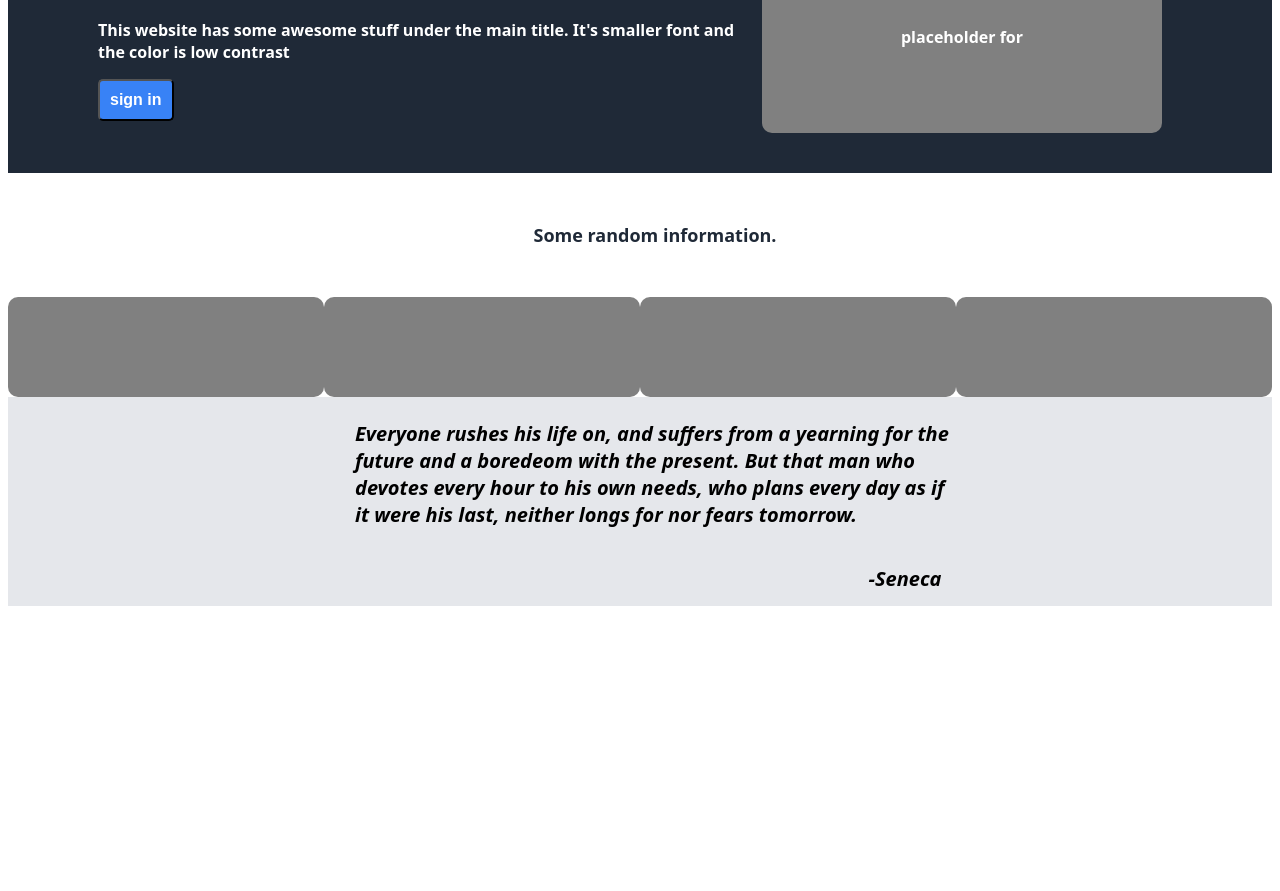
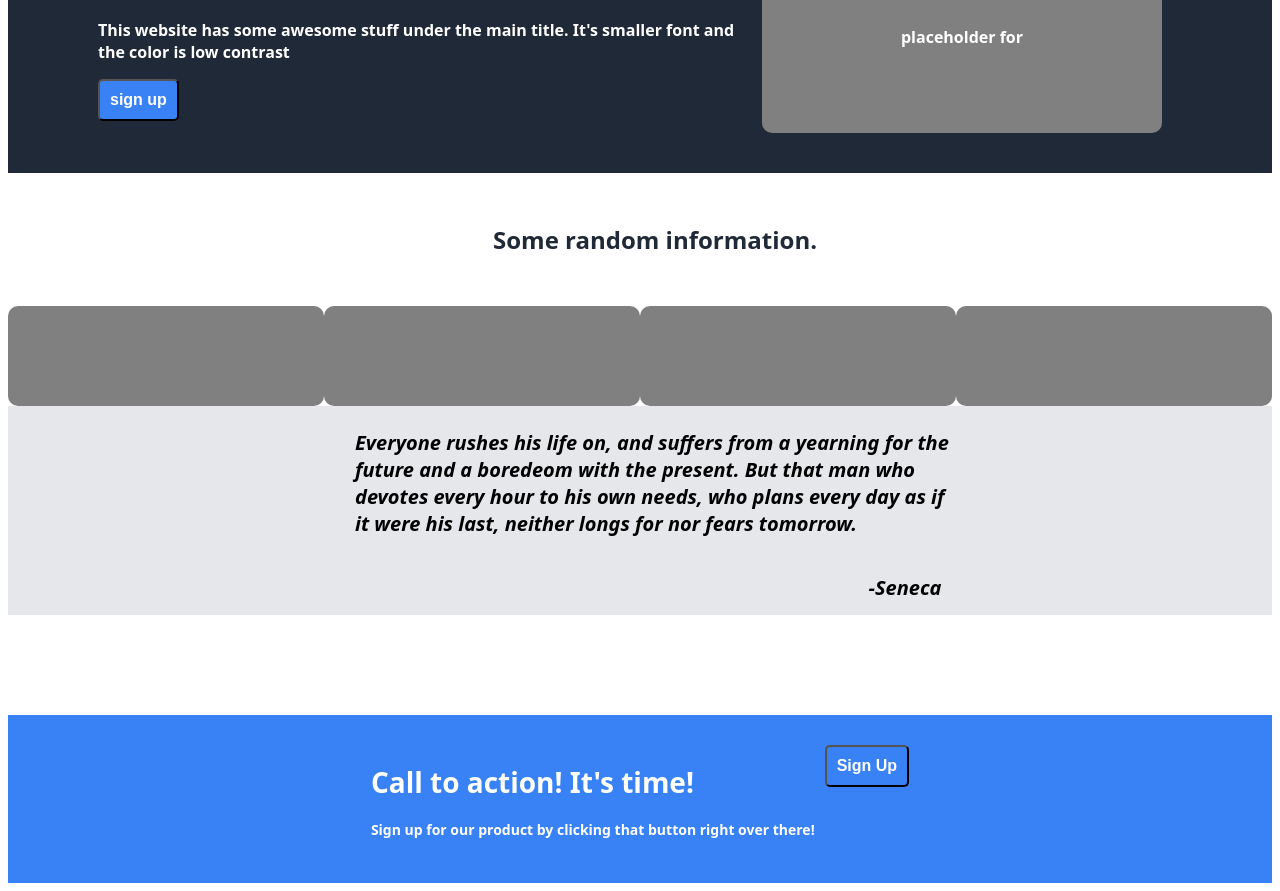
Before and after one commit to valadry/landing-page-css, a plain HTML site: page index.html in a window 1280 px wide. Shown: the part 158-1049 px from the top of the page. Before the commit the page ends 800 px from the top, so only its background shows below. Drawn offline with Linux system fonts and the light colour scheme.

Commit message:
Pushing second to final bar in the bottom Will finish in another sprint

```diff
--- a/index.html
+++ b/index.html
@@ -25,7 +25,7 @@
     <div>
     <h1>This website is awesome</h1>
     <p>This website has some awesome stuff under the main title. It's smaller font and the color is low contrast</p>
-    <button class = "button">sign in</button>
+    <button class = "button">sign up</button>
     </div>
 
     <div>
@@ -63,4 +63,21 @@
     <h2></h2>
 </div>
 
+<div class = "flex-container call">
+    <div>
+        <h1>Call to action! It's time!</h1>
+        <p>Sign up for our product by clicking that button right
+            over there!
+        </p>
+    </div>
+    <div>
+        <button class = "button"> Sign Up</button>
+    </div>
+</div>
+
+
+<div>
+
+</div>
+
 </html>
--- a/styles.css
+++ b/styles.css
@@ -53,9 +53,30 @@
     justify-content: center;
     flex-shrink: 0;
     padding-top: 10px;
-    font-size: 18px;
+    font-size: 24px;
     padding-top: 50px;
     padding-bottom: 50px;
+
+
+}
+
+.flex-container.call{
+
+    color: #1f2937;
+    font-family: system-ui, -apple-system, BlinkMacSystemFont, 'Segoe UI', Roboto, Oxygen, Ubuntu, Cantarell, 'Open Sans', 'Helvetica Neue', sans-serif;
+    gap: 10px;
+    padding-left: 30px;
+    font-weight: 900;
+    justify-content:center;
+    padding-top: 10px;
+    font-size: 14px;
+    padding-top: 50px;
+    padding-bottom: 50px;
+    background-color: #3882f6;
+    color: white;
+    padding: 30px 30px 30px 30px;
+    margin-top: 100px;
+    text-wrap: wrap;
 
 
 }
```
